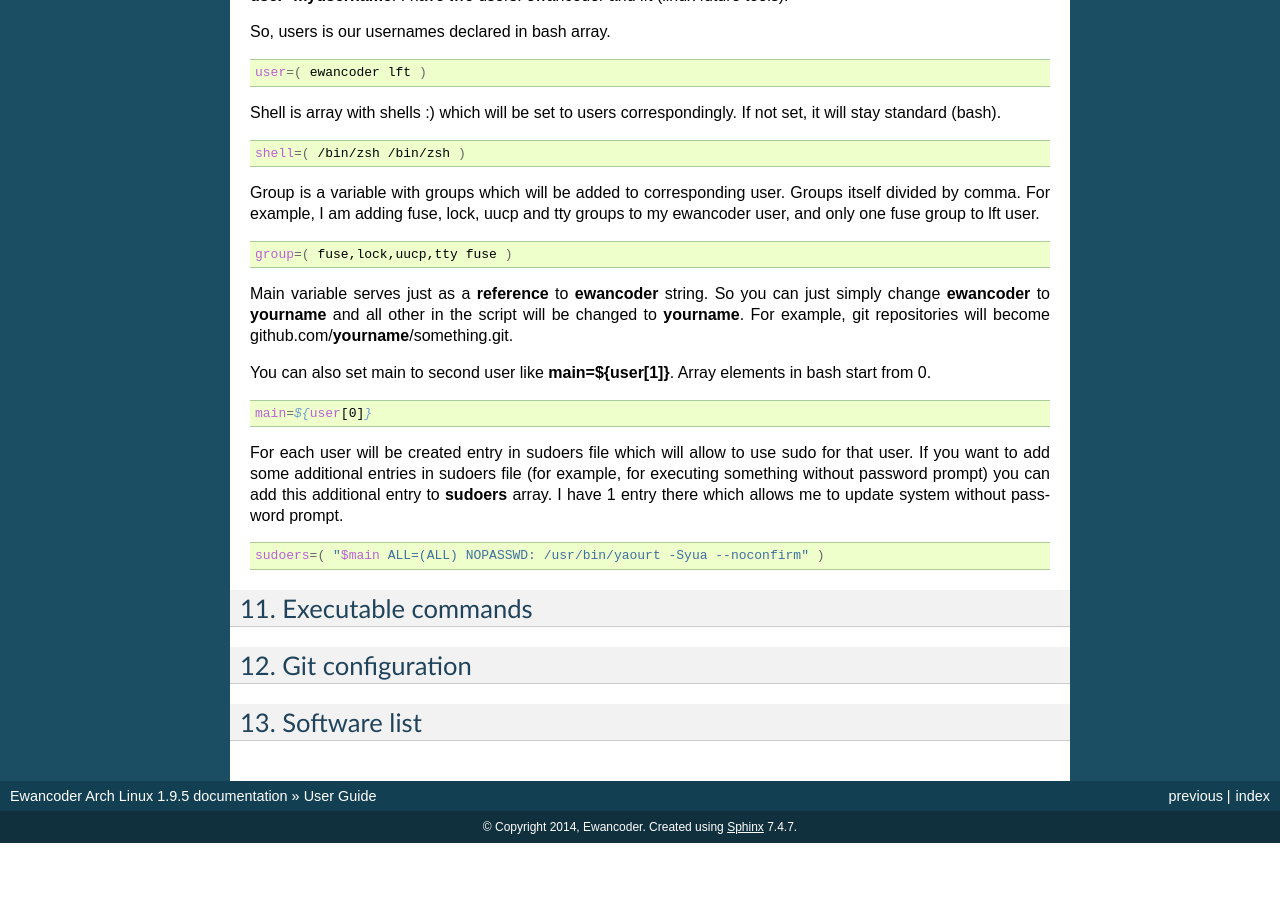
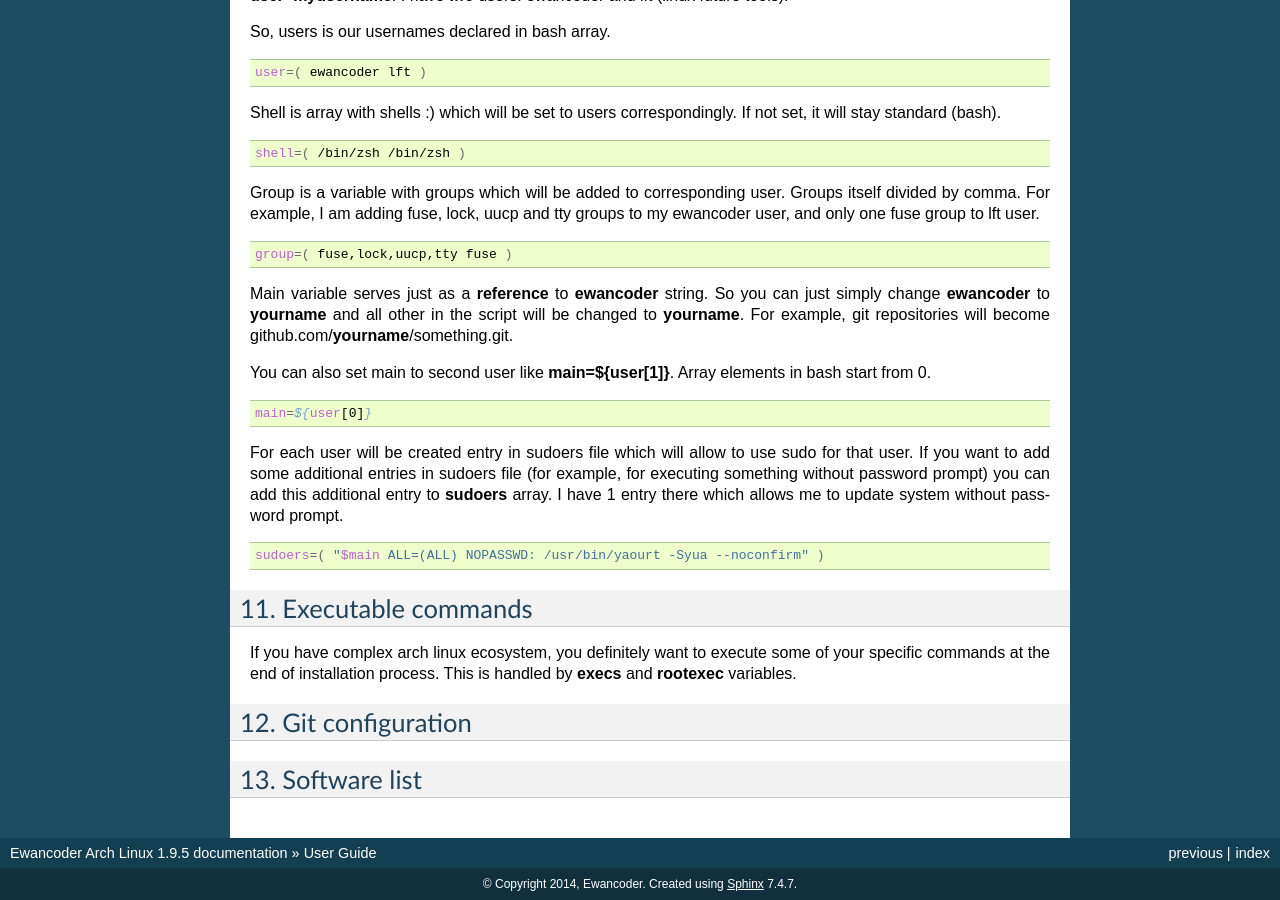
Before and after one commit to ewancoder/eal, a Sphinx documentation site: the page built from docs/use.rst, in a window 1280 px wide and 900 px high, scrolled down 4046 px. Built offline with Sphinx 7.4.7, drawn with Linux system fonts in a browser that asks for light colours; pages that are not in the unit, such as notebooks, are missing from menus; before the commit the page ends 4889 px from its top, so only the background shows below that.

Commit message:
Little bit more docs, I'm tired for today.

```diff
--- a/docs/use.rst
+++ b/docs/use.rst
@@ -239,6 +239,8 @@ For each user will be created entry in sudoers file which will allow to use sudo
 11. Executable commands
 =======================
 
+If you have complex arch linux ecosystem, you definitely want to execute some of your specific commands at the end of installation process. This is handled by **execs** and **rootexec** variables.
+
 12. Git configuration
 =====================
 
```
